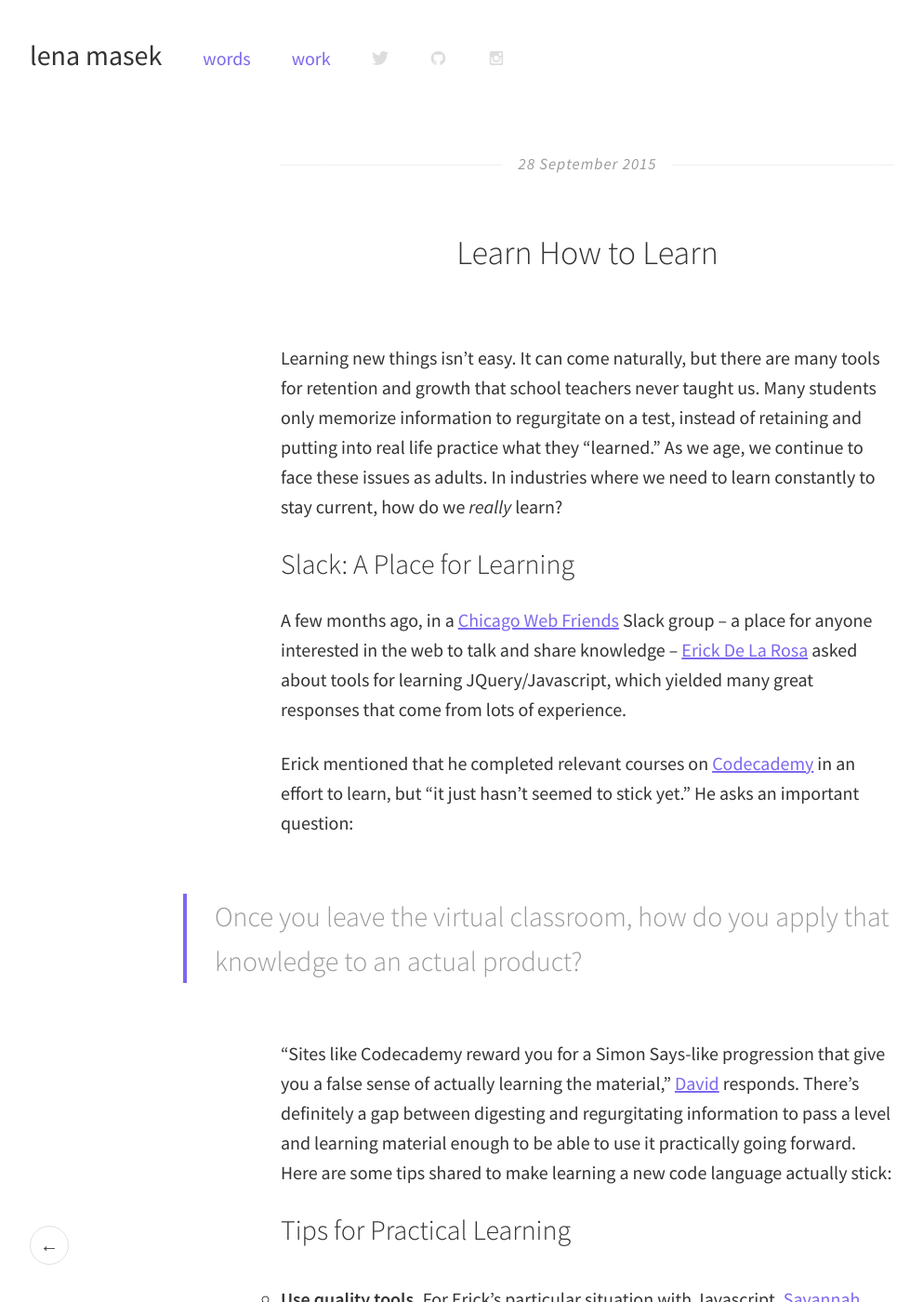
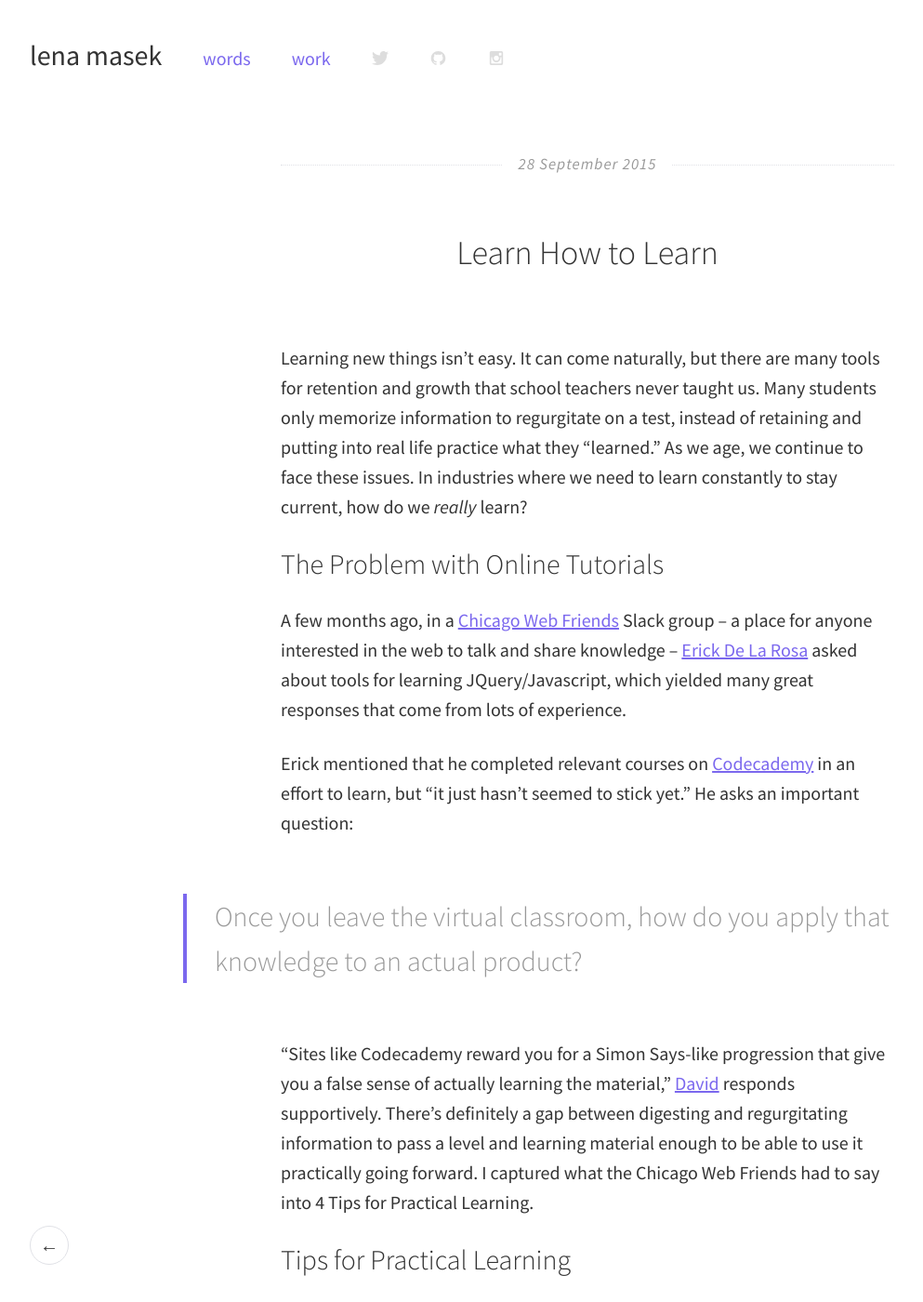
Before and after one commit to lenamasek/lenamasek.github.io, a Jekyll site: the page built from _posts/2015-09-28-how-to-learn.markdown, in a window 1280 px wide and 1400 px high. Shown: the whole window at 93% size, without its empty margins (8-1001 px from the left). Built offline with Jekyll 4.4.1, drawn with Linux system fonts in a browser that asks for light colours.

Commit message:
how to learn

```diff
--- a/_posts/2015-09-28-how-to-learn.markdown
+++ b/_posts/2015-09-28-how-to-learn.markdown
@@ -5,16 +5,16 @@ date:   2015-09-28
 category: blog
 ---
 
-Learning new things isn't easy. It can come naturally, but there are many tools for retention and growth that school teachers never taught us. Many students only memorize information to regurgitate on a test, instead of retaining and putting into real life practice what they "learned." As we age, we continue to face these issues as adults. In industries where we need to learn constantly to stay current, how do we *really* learn?
+Learning new things isn't easy. It can come naturally, but there are many tools for retention and growth that school teachers never taught us. Many students only memorize information to regurgitate on a test, instead of retaining and putting into real life practice what they "learned." As we age, we continue to face these issues. In industries where we need to learn constantly to stay current, how do we *really* learn?
 
-### Slack: A Place for Learning
+### The Problem with Online Tutorials
 A few months ago, in a [Chicago Web Friends](http://chicagofriends.website) Slack group – a place for anyone interested in the web to talk and share knowledge – [Erick De La Rosa](http://twitter.com/eeedlr) asked about tools for learning JQuery/Javascript, which yielded many great responses that come from lots of experience.
 
 Erick mentioned that he completed relevant courses on [Codecademy](http://codecademy.com) in an effort to learn, but "it just hasn't seemed to stick yet." He asks an important question:
 
 > Once you leave the virtual classroom, how do you apply that knowledge to an actual product?
 
- "Sites like Codecademy reward you for a Simon Says-like progression that give you a false sense of actually learning the material," [David](http://twitter.com/david_laskey) responds. There’s definitely a gap between digesting and regurgitating information to pass a level and learning material enough to be able to use it practically going forward. Here are some tips shared to make learning a new code language actually stick:
+ "Sites like Codecademy reward you for a Simon Says-like progression that give you a false sense of actually learning the material," [David](http://twitter.com/david_laskey) responds supportively. There’s definitely a gap between digesting and regurgitating information to pass a level and learning material enough to be able to use it practically going forward. I captured what the Chicago Web Friends had to say into 4 Tips for Practical Learning.
 
 
 ### Tips for Practical Learning
```
